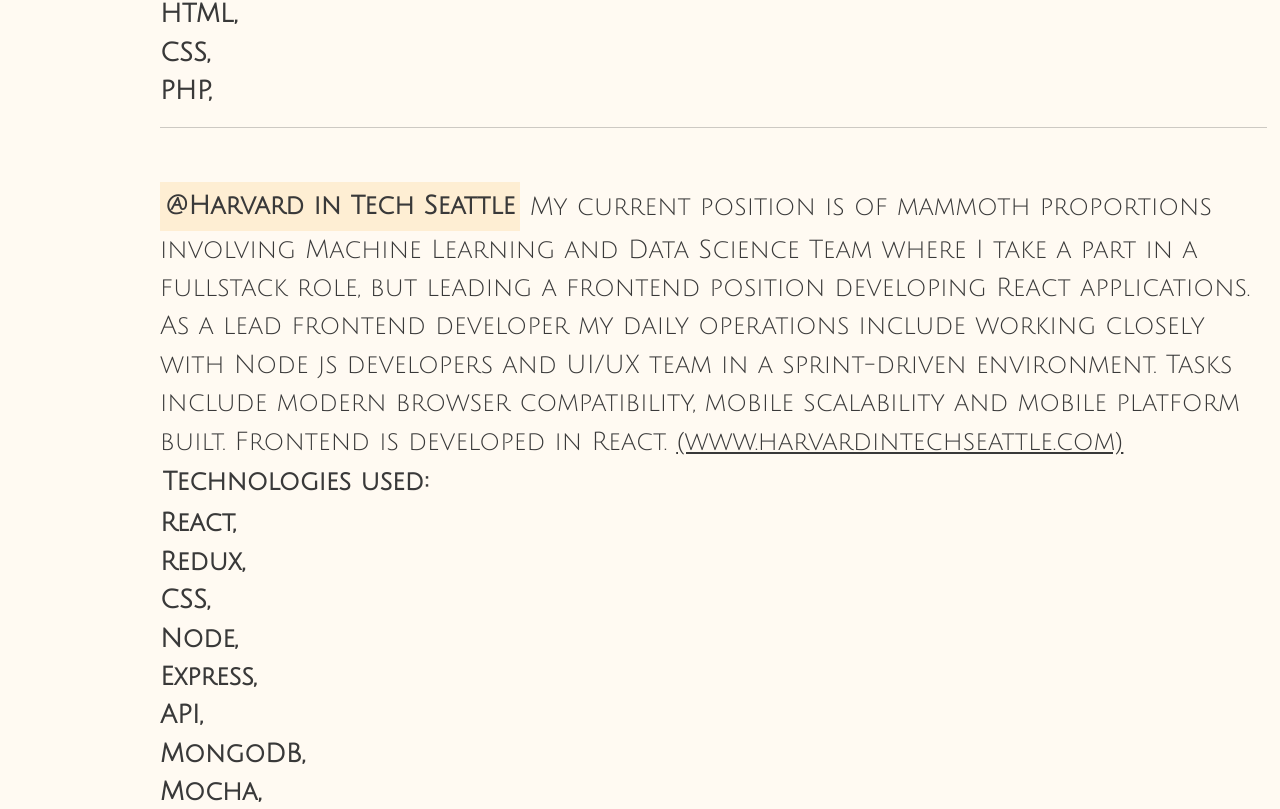
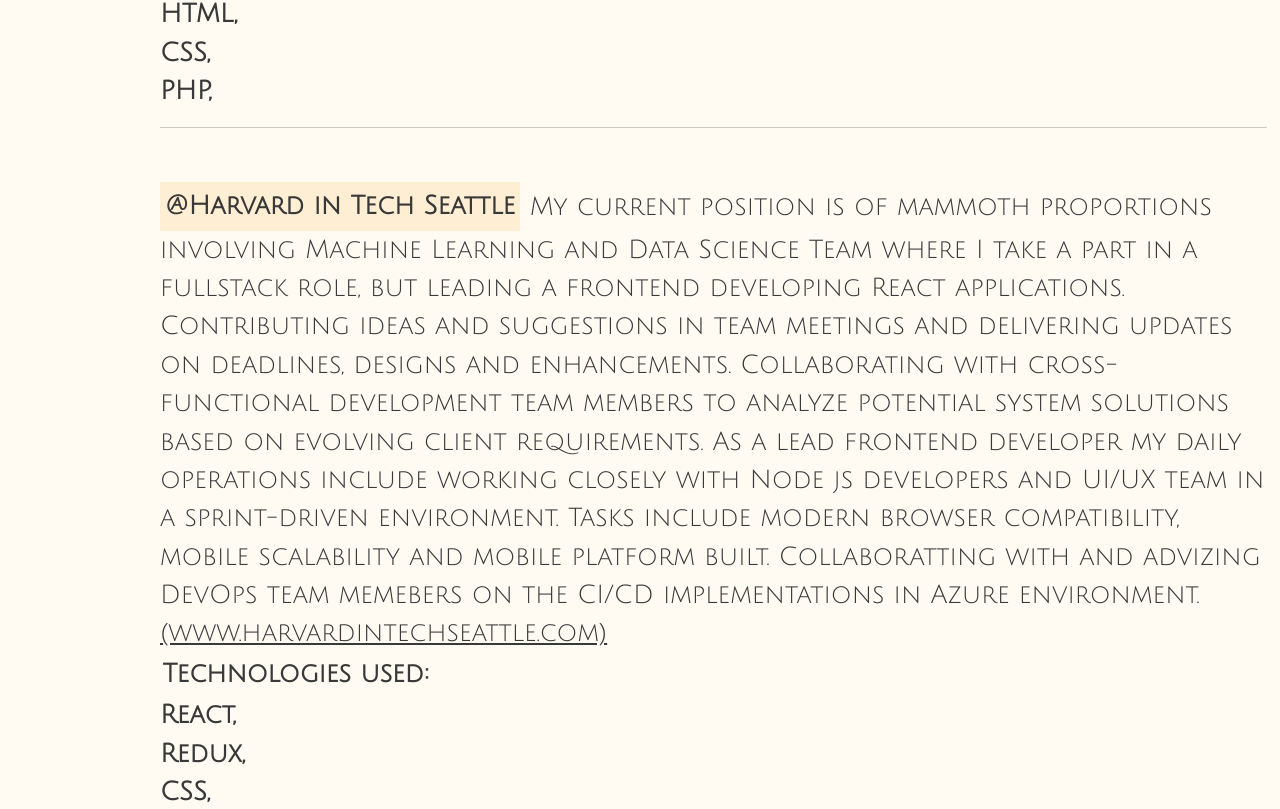
Before and after one commit to prkarpi/portfolio, a React (Create React App) app: page /projects in a window 1280 px wide. Shown: the part 911-1720 px from the top of the page. Built offline with nearby package versions, Linux system fonts and the light colour scheme.

Commit message:
Updated Text/UI

```diff
--- a/src/pages/pagePortfolio.js
+++ b/src/pages/pagePortfolio.js
@@ -15,7 +15,7 @@
             </div>
 
             <div className="about-page-paragraph">
-            <div className='company-background'>@Harvard in Tech Seattle</div> My current position is of mammoth proportions involving Machine Learning and Data Science Team where I take a part in a fullstack role, but leading a frontend position developing React applications. As a lead frontend developer my daily operations include working closely with Node js developers and UI/UX team in a sprint-driven environment. Tasks include modern browser compatibility, mobile scalability and mobile platform built. Frontend is developed in React. <u>(www.harvardintechseattle.com)</u>
+            <div className='company-background'>@Harvard in Tech Seattle</div> My current position is of mammoth proportions involving Machine Learning and Data Science Team where I take a part in a fullstack role, but leading a frontend developing React applications. Contributing ideas and suggestions in team meetings and delivering updates on deadlines, designs and enhancements. Collaborating with cross-functional development team members to analyze potential system solutions based on evolving client requirements. As a lead frontend developer my daily operations include working closely with Node js developers and UI/UX team in a sprint-driven environment. Tasks include modern browser compatibility, mobile scalability and mobile platform built. Collaboratting with and advizing DevOps team memebers on the CI/CD implementations in Azure environment. <u>(www.harvardintechseattle.com)</u>
             <div className="project-page-paragraph-techologies"><b>Technologies used:</b></div>
             <p className='projects-page-stack'>React, Redux, CSS, Node, Express, API, MongoDB, Mocha, React Testing Library, +DevOps including CI/CD</p>
             <hr/>
```
